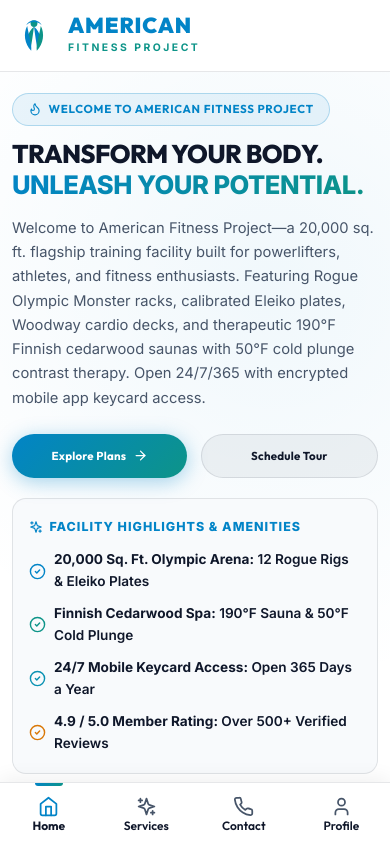
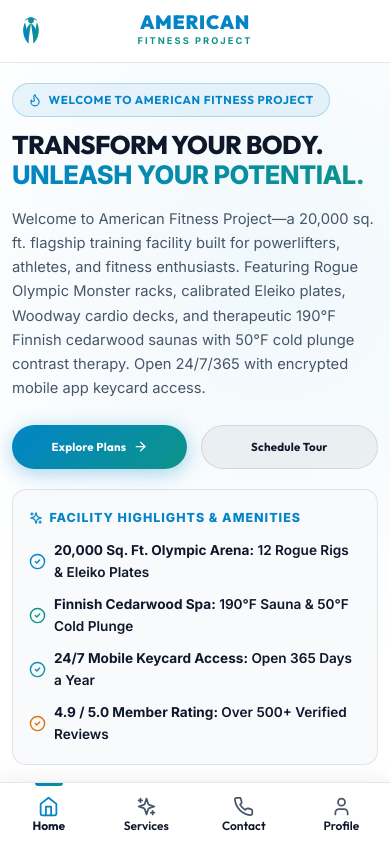
Before and after one commit to msrinu94910-a11y/american-fitness-gym, a React (Vite) app in the folder client/: page / in a window 390 px wide. Shown: the top 842 px of the page. Built offline with nearby package versions, Linux system fonts and the light colour scheme.

Commit message:
Complete American Fitness Gym project with responsive web app, bottom navigation bar, services page, and clean UI

```diff
--- a/client/src/components/layout/Navbar.jsx
+++ b/client/src/components/layout/Navbar.jsx
@@ -24,16 +24,40 @@
         background: 'rgba(255, 255, 255, 0.96)',
         backdropFilter: 'blur(16px)',
         borderBottom: '1px solid var(--border-glass)',
-        padding: '0.85rem 0',
+        padding: '0.75rem 0',
         transition: 'var(--transition-normal)'
       }}
     >
-      <div className="container top-header-container" style={{ display: 'flex', alignItems: 'center', justifyContent: 'space-between' }}>
-        {/* Brand Logo */}
+      <div className="container top-header-container" style={{ display: 'flex', alignItems: 'center', justifyContent: 'space-between', position: 'relative' }}>
+
+        {/* Mobile View: Logo Left + Title Center */}
+        <div onClick={() => setActivePage('home')} className="mobile-logo-left" style={{ cursor: 'pointer', display: 'flex', alignItems: 'center' }}>
+          <svg width={38} height={38} viewBox="0 0 100 110" fill="none" xmlns="http://www.w3.org/2000/svg">
+            <circle cx="50" cy="24" r="8.5" fill="#0D9488" />
+            <path d="M 31 28 C 36 12, 64 12, 69 28 C 61 17, 39 17, 31 28 Z" fill="#0284C7" />
+            <path d="M 50 32 C 34 45, 28 65, 41 88 C 45 72, 47 52, 50 32 Z" fill="#0D9488" />
+            <path d="M 50 32 C 66 45, 72 65, 59 88 C 55 72, 53 52, 50 32 Z" fill="#0284C7" />
+            <path d="M 33 30 C 23 48, 26 75, 43 92 C 45 76, 38 58, 33 30 Z" fill="#0284C7" />
+            <path d="M 67 30 C 77 48, 74 75, 57 92 C 55 76, 62 58, 67 30 Z" fill="#0D9488" />
+          </svg>
+        </div>
+
+        <div onClick={() => setActivePage('home')} className="mobile-title-center" style={{ cursor: 'pointer', textAlign: 'center' }}>
+          <span className="brand-text" style={{ fontWeight: 900, fontSize: '1.2rem', letterSpacing: '0.04em', color: '#0284C7', display: 'block', lineHeight: 1 }}>
+            AMERICAN
+          </span>
+          <span style={{ fontSize: '0.58rem', color: '#0D9488', letterSpacing: '0.22em', textTransform: 'uppercase', fontWeight: 700, display: 'block', marginTop: '2px' }}>
+            FITNESS PROJECT
+          </span>
+        </div>
+
+        <div className="mobile-header-spacer" style={{ width: '38px', height: '38px' }} />
+
+        {/* Desktop View: Unified Brand Logo */}
         <div
           onClick={() => setActivePage('home')}
-          className="mobile-brand-logo-wrap"
-          style={{ cursor: 'pointer', display: 'flex', alignItems: 'center', justifyContent: 'center' }}
+          className="desktop-brand-logo-wrap"
+          style={{ cursor: 'pointer', display: 'flex', alignItems: 'center' }}
         >
           <BrandLogo height={42} />
         </div>
--- a/client/src/index.css
+++ b/client/src/index.css
@@ -209,6 +209,17 @@
   white-space: nowrap !important;
 }
 
+/* Desktop Header Rules */
+.mobile-logo-left,
+.mobile-title-center,
+.mobile-header-spacer {
+  display: none !important;
+}
+
+.desktop-brand-logo-wrap {
+  display: flex !important;
+}
+
 /* Mobile Scroll Chips Bar (Hidden on Desktop) */
 .mobile-chips-bar {
   display: none !important;
@@ -392,22 +403,34 @@
 }
 
 @media (max-width: 1024px) {
-  /* Left Align Brand Logo in Top Header Bar on Mobile Viewports */
+  /* Hide Desktop Logo Wrap on Mobile Viewports */
+  .desktop-brand-logo-wrap {
+    display: none !important;
+  }
+
+  /* Show Logo Left + Brand Title Centered in Middle on Mobile */
   .top-header-container {
     display: flex !important;
-    justify-content: flex-start !important;
+    justify-content: space-between !important;
     align-items: center !important;
-    text-align: left !important;
     width: 100% !important;
   }
 
-  .mobile-brand-logo-wrap {
+  .mobile-logo-left {
     display: flex !important;
-    justify-content: flex-start !important;
     align-items: center !important;
-    width: auto !important;
-    margin: 0 !important;
-    text-align: left !important;
+    flex-shrink: 0 !important;
+  }
+
+  .mobile-title-center {
+    display: block !important;
+    text-align: center !important;
+    margin: 0 auto !important;
+  }
+
+  .mobile-header-spacer {
+    display: block !important;
+    flex-shrink: 0 !important;
   }
 
   /* Hide Desktop Top Navbar Links & Action Buttons on Mobile View */
```
